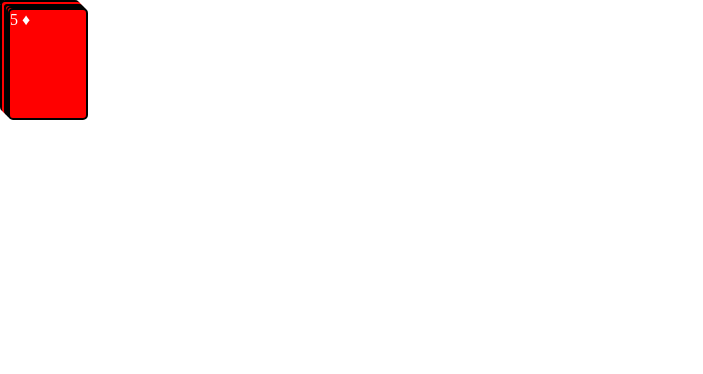
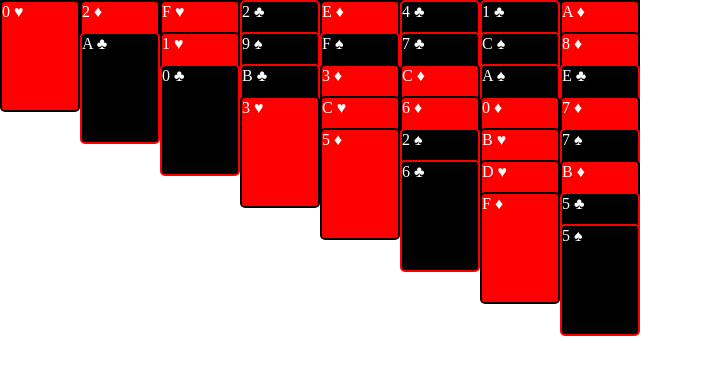
Before and after one commit to RyanUlch/hexitaire, a React (Create React App) app: page / in a window 1280 px wide. Shown: the top 374 px of the page, without its empty margins (0-703 px from the left). Built offline with nearby package versions, Linux system fonts and the light colour scheme; the HTML template or start-up script is replaced by a standard one.

Commit message:
Completed validation of getting card stacks

```diff
--- a/src/components/ColumnContainer/ColumnContainer.module.css
+++ b/src/components/ColumnContainer/ColumnContainer.module.css
@@ -2,4 +2,5 @@
 	display: flex;
 	flex-direction: column;
 	border: var(--border) black;
+	width: var(--cardWidth);
 }
--- a/src/components/ColumnContainer/ColumnContainer.tsx
+++ b/src/components/ColumnContainer/ColumnContainer.tsx
@@ -4,27 +4,39 @@ import { useEffect, useState } from 'react';
 import PlayCard from '../PlayCard/PlayCard';
 
 const ColumnContainer = (props: {column: {cardID: number[], childKey: string}[], onInit: any, onMove: any, containerID: string}) => {
+
+	const [colBounds, setColBounds] = useState([0,0]);
+
 	useEffect(()=>{
 		// Gets the bounds of the left and right side of the column
 		// (from left edge of screen).
-		const bounds = document.querySelector(`#${props.containerID}`)?.getBoundingClientRect();
-		if (bounds) {
+		const getBounds = document.querySelector(`#${props.containerID}`)?.getBoundingClientRect();
+		if (getBounds) {
+			setColBounds([getBounds.left, getBounds.left+getBounds.width]);
 			// Updates the state of 'dropSections' from props.
-			props.onInit((state: {col0: number[]}) => {
+			props.onInit((state: any) => {
 				return {
 					...state,
-					[props.containerID]: [bounds.left, bounds.left+bounds.width],
+					[props.containerID]: [getBounds.left, getBounds.left+getBounds.width],
 				}
 			});
 		}
-		console.log(props.column);
+		console.log(getBounds);
 	}, []);
-
-
 
 	return (
 		<div id={props.containerID} className={classes.column}>
-			<PlayCard onMove={props.onMove} cardInfo={props.column[0].cardID} cardID={props.column[0].childKey} key={props.column[0].childKey} currentLoc={props.containerID} next={props.column.slice(1)} />
+			<PlayCard
+				parentPosition={{left: 0, top: 0}}
+				onMove={props.onMove}
+				cardInfo={props.column[0].cardID}
+				cardID={props.column[0].childKey}
+				key={props.column[0].childKey}
+				currentLoc={props.containerID}
+				next={props.column.slice(1)}
+				colBounds={colBounds}
+				linePos={0}
+			/>
 		</div>
 	)
 }
--- a/src/components/GameContainer/GameContainer.tsx
+++ b/src/components/GameContainer/GameContainer.tsx
@@ -17,14 +17,16 @@ const GameContainer = () => {
 		finished: [[0, 0], [0, 0], [0, 0], [0, 0]],
 		columns: [[0, 0], [0, 0], [0, 0], [0, 0], [0, 0], [0, 0], [0, 0]],
 	});
-
-	const verifyPosition = useCallback((event: any, data: any, cardID: string, prevSection: string) => {
-		event.preventDefault();
-		const cardLocation = data.node.getBoundingClientRect();
+console.log(dropSections);
+	const verifyPosition = useCallback((data: any, cardID: string, prevSection: string) => {
+		console.log(data);
+		const cardLocation = data.srcElement.getBoundingClientRect();
 		if (dropSections) {
-			if (cardLocation.top < dropSections.middleLine)
-			console.log('up');
+			if (cardLocation.top < dropSections.middleLine) {
+				console.log('up');
+			}
 			else {
+				console.log(dropSections);
 				for (let i = 0; i < dropSections.columns.length; ++i) {
 					if (dropSections.columns[i][0] < cardLocation.left && dropSections.columns[i][1] > cardLocation.left) {
 						// Card drop is within the bounds of a column, and should be taken out of old column and into new one here.
@@ -42,8 +44,8 @@ const GameContainer = () => {
 		const orderedDeck = [];
 		for (let suit = 0; suit < 4; ++suit) {
 			for (let num = 0; num < 16; ++num) {
-				const key = `${suit}${num}`;
-				orderedDeck.push({cardID: [suit, num], childKey: key});
+				const key = `${num}${suit}`;
+				orderedDeck.push({cardID: [num, suit], childKey: key});
 			}
 		}
 		return orderedDeck;
@@ -72,15 +74,15 @@ const GameContainer = () => {
 
 	const [cardLayout, setCardLayout] = useState(
 		{
-			Draw: shuffledDeck.slice(36, 63),
-			Shown: shuffledDeck.slice(0, 0),
+			Draw:	shuffledDeck.slice(36, 63),
+			Shown:	shuffledDeck.slice(0, 0),
 			Hidden: shuffledDeck.slice(0, 0),
-			Fin0: shuffledDeck.slice(0, 0), Fin1: shuffledDeck.slice(0, 0),
-			Fin2: shuffledDeck.slice(0, 0), Fin3: shuffledDeck.slice(0, 0),
-			Col0: shuffledDeck.slice(0, 1), Col1: shuffledDeck.slice(1, 3),
-			Col2: shuffledDeck.slice(3, 6), Col3: shuffledDeck.slice(6, 10),
-			Col4: shuffledDeck.slice(10, 15), Col5: shuffledDeck.slice(15, 21),
-			Col6: shuffledDeck.slice(21, 28), Col7: shuffledDeck.slice(28, 36),
+			Fin0:	shuffledDeck.slice(0, 0),	Fin1: shuffledDeck.slice(0, 0),
+			Fin2:	shuffledDeck.slice(0, 0),	Fin3: shuffledDeck.slice(0, 0),
+			Col0:	shuffledDeck.slice(0, 1),	Col1: shuffledDeck.slice(1, 3),
+			Col2:	shuffledDeck.slice(3, 6),	Col3: shuffledDeck.slice(6, 10),
+			Col4:	shuffledDeck.slice(10, 15), Col5: shuffledDeck.slice(15, 21),
+			Col6:	shuffledDeck.slice(21, 28), Col7: shuffledDeck.slice(28, 36),
 		}
 	);
 
@@ -129,14 +131,14 @@ const GameContainer = () => {
 			</div> */}
 			{/* <div id='separatingLine' /> */}
 			<div className={classes.columns}>
-				{/* <ColumnContainer onMove={verifyPosition} onInit={setDropSections} containerID='col0' key='col0' column={cardLayout.Col0} /> */}
-				{/* <ColumnContainer onMove={verifyPosition} onInit={setDropSections} containerID='col1' key='col1' column={cardLayout.Col1} /> */}
-				{/* <ColumnContainer onMove={verifyPosition} onInit={setDropSections} containerID='col2' key='col2' column={cardLayout.Col2} /> */}
-				{/* <ColumnContainer onMove={verifyPosition} onInit={setDropSections} containerID='col3' key='col3' column={cardLayout.Col3} /> */}
+				<ColumnContainer onMove={verifyPosition} onInit={setDropSections} containerID='col0' key='col0' column={cardLayout.Col0} />
+				<ColumnContainer onMove={verifyPosition} onInit={setDropSections} containerID='col1' key='col1' column={cardLayout.Col1} />
+				<ColumnContainer onMove={verifyPosition} onInit={setDropSections} containerID='col2' key='col2' column={cardLayout.Col2} />
+				<ColumnContainer onMove={verifyPosition} onInit={setDropSections} containerID='col3' key='col3' column={cardLayout.Col3} />
 				<ColumnContainer onMove={verifyPosition} onInit={setDropSections} containerID='col4' key='col4' column={cardLayout.Col4} />
-				{/* <ColumnContainer onMove={verifyPosition} onInit={setDropSections} containerID='col5' key='col5' column={cardLayout.Col5} /> */}
-				{/* <ColumnContainer onMove={verifyPosition} onInit={setDropSections} containerID='col6' key='col6' column={cardLayout.Col6} /> */}
-				{/* <ColumnContainer onMove={verifyPosition} onInit={setDropSections} containerID='col7' key='col7' column={cardLayout.Col7} /> */}
+				<ColumnContainer onMove={verifyPosition} onInit={setDropSections} containerID='col5' key='col5' column={cardLayout.Col5} />
+				<ColumnContainer onMove={verifyPosition} onInit={setDropSections} containerID='col6' key='col6' column={cardLayout.Col6} />
+				<ColumnContainer onMove={verifyPosition} onInit={setDropSections} containerID='col7' key='col7' column={cardLayout.Col7} />
 			</div>
 		</>
 	)
--- a/src/components/PlayCard/PlayCard.module.css
+++ b/src/components/PlayCard/PlayCard.module.css
@@ -2,7 +2,7 @@
 	height: var(--cardHeight);
 	width: var(--cardWidth);
 	color: white;
-	position: absolute;
+	position: fixed;
 	border-radius: var(--borderRadius);
 }
 
@@ -16,10 +16,6 @@
 	border: var(--border) var(--redColor);
 }
 
-.myDiv {
-	position: absolute;
-}
-
 .cardText {
 	user-select: none;
 }
--- a/src/components/PlayCard/PlayCard.tsx
+++ b/src/components/PlayCard/PlayCard.tsx
@@ -1,71 +1,108 @@
 import classes from './PlayCard.module.css'
 import Draggable from "../Draggable/Draggable";
 import React, { useState, useEffect, useRef } from 'react';
+import { nextTick } from 'process';
 
-const PlayCard = (props: {onMove: any, cardInfo: number[], cardID: string, key: string, currentLoc: any, next: {cardID: number[], childKey: string}[]}) => {
+const PlayCard = (props: {
+		parentPosition: {left: number, top: number},
+		onMove: any,
+		cardInfo: number[],
+		cardID: string,
+		key: string,
+		currentLoc: any,
+		next: {cardID: number[], childKey: string}[],
+		colBounds: number[],
+		linePos: number,
+	}) => {
+
 	const ref = React.useRef() as React.MutableRefObject<HTMLInputElement>;
-
 	const [position, setPosition] = useState({left: 0, top: 0});
 
-	// Make the DIV element draggable:
-	// const [element, setElement] = useState<HTMLElement>()
+	// Don't allow movement if every other card are not opposite color suits
+	// And don't allow movement if the entire stack is not in descending order
+	const recursiveCheck: (isRed: boolean, length: number, index: number, lVal: number, rVal: number) => boolean = (isRed, length, index, lVal, rVal) => {
+		if ((lVal-1 !== rVal) || isRed === props.next[index].cardID[1] < 2) {
+			return false;
+		} else {
+			if (length > 1) {
+				return recursiveCheck(
+					props.next[index].cardID[1] < 2,
+					--length,
+					index+1,
+					props.next[index].cardID[0],
+					props.next[index+1].cardID[0]
+				);
+			} else {
+				return true;
+			}
+		}
+	}
 
-	// useEffect(() => {
-	// 	setElement(ref.current);
-	// 	console.log(ref.current);
-	// }, []);
+	// Don't move card stack if it's not valid
+	const tryToMove = () => {
+		// If the Card is the last card in the stack/pile, it can always be moved
+		if (props.next.length > 0) {
+			return recursiveCheck(
+				cardInfo.isRed,
+				props.next.length,
+				0,
+				props.cardInfo[0],
+				props.next[0].cardID[0],
+			);
+		} else {
+			return true;
+		}
+	}
 
 	useEffect(()=> {
 		const element = ref.current;
+		let canMove = true;
 		if (element) {
-			console.log(element);
-
 			element.onmousedown = (e: Event) => {
-				console.log(element);
 				e = e || window.event;
 				e.preventDefault();
 				e.stopPropagation();
 				document.onmouseup = () => {
 					document.onmouseup = null;
 					document.onmousemove = null;
+					if (canMove) {
+						props.onMove(e, props.cardID, "");
+					}
+					canMove = true;
 				};
 				document.onmousemove = (e: any) => {
-					console.log(element);
-					if (element) {
-
+					if (canMove) {
 						e = e || window.event;
 						e.preventDefault();
-						setPosition({
-							top: e.clientY,
-							left: e.clientX,
-						})
-
+						if (tryToMove()) {
+							setPosition({
+								top: e.clientY - 3.5 * parseFloat(getComputedStyle(document.documentElement).fontSize),
+								left: e.clientX - 2.5 * parseFloat(getComputedStyle(document.documentElement).fontSize),
+							})
+						} else {
+							canMove = false;
+						}
 					}
 				};
 			};
 		}
 	}, []);
 
-	// const closeDragElement = () => {
-	// 	document.onmouseup = null;
-	// 	document.onmousemove = null;
-	// }
+	useEffect(()=> {
+		// Move with the parent element
+		setPosition({
+				left: props.parentPosition.left,
+				top: props.parentPosition.top + (2*parseFloat(getComputedStyle(document.documentElement).fontSize)),
+		});
+	}, [props.parentPosition]);
 
-	// const elementDrag = (e: any) => {
-	// 	if (element) {
-	// 		e = e || window.event;
-	// 		e.preventDefault();
-	// 		element.style.top = e.clientY + "px";
-	// 		element.style.left = e.clientX + "px";
-	// 	}
-	// }
-
-	// function dragMouseDown(e: Event) {
-	// 	e = e || window.event;
-	// 	e.preventDefault();
-	// 	document.onmouseup = closeDragElement;
-	// 	document.onmousemove = elementDrag;
-	// }
+	useEffect(()=> {
+		// Set the initial position once the column info available
+		setPosition({
+			top: props.linePos*2 * parseFloat(getComputedStyle(document.documentElement).fontSize),
+			left: props.colBounds[0]
+		});
+	}, [props.colBounds]);
 
 	// Sets the suit symbol as a string based on suit number
 	const suitSymbol = (suitNum: number) => {
@@ -87,24 +124,23 @@ const PlayCard = (props: {onMove: any, cardInfo: number[], cardID: string, key:
 		}
 	}
 
-	const [cardInfo, setCardInfo] = useState(
+	// Card info set on initialization, does not change.
+	const [cardInfo] = useState(
 		{
-			isRed: props.cardInfo[0] < 2,
-			suitSymbol: suitSymbol(props.cardInfo[0]),
-			numberSymbol: numberSymbol(props.cardInfo[1]),
+			isRed: props.cardInfo[1] < 2,
+			suitSymbol: suitSymbol(props.cardInfo[1]),
+			numberSymbol: numberSymbol(props.cardInfo[0]),
 		}
 	);
 
 	return (
 		<>
-			<div ref={ref} style={{ left: position.left, top: position.top }} className={`${classes.PlayCard} ${cardInfo.isRed ? classes.red : classes.black}`}>
+			<div ref={ref} style={{ left: position.left, top: position.top }}  className={`${classes.PlayCard} ${cardInfo.isRed ? classes.red : classes.black}`}>
 				<p className={classes.cardText}>{cardInfo.numberSymbol} {cardInfo.suitSymbol}</p>
-				{props.next.length > 0 && <PlayCard onMove={props.onMove} cardInfo={props.next[0].cardID} cardID={props.next[0].childKey} key={props.next[0].childKey} currentLoc={props.currentLoc} next={props.next.slice(1)}/>}
+				{props.next.length > 0 && <PlayCard parentPosition={position} onMove={props.onMove} cardInfo={props.next[0].cardID} cardID={props.next[0].childKey} key={props.next[0].childKey} currentLoc={props.currentLoc} next={props.next.slice(1)} colBounds={props.colBounds} linePos={props.linePos+1}/>}
 			</div>
 		</>
 	);
 }
 
 export default PlayCard;
-
-//onStop={(event: any, data: any) => props.onMove(event, data, props.cardID)}
```
